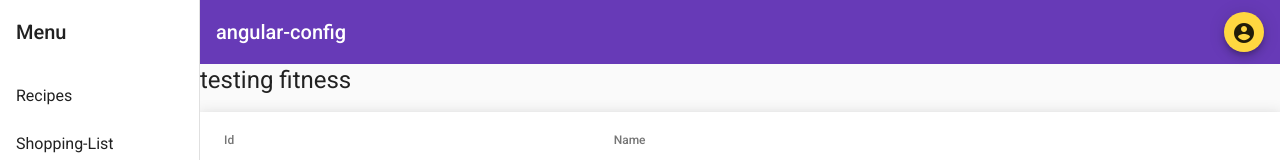
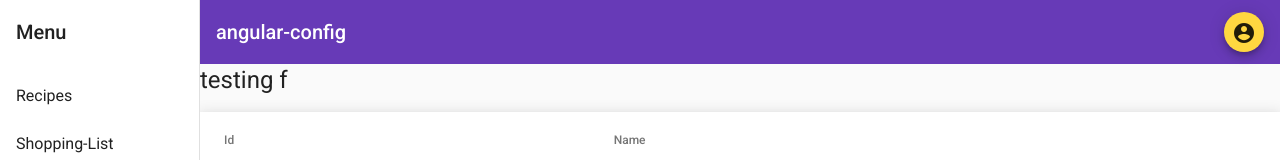
Before and after one commit to IMAnton2/angular-fitness-app, an Angular app: page / in a window 1280 px wide. Shown: the top 160 px of the page. Built offline with nearby package versions, Linux system fonts and the light colour scheme.

Commit message:
1 file modified testing fitness to testing f

```diff
--- a/src/app/main-nav/main-nav.component.html
+++ b/src/app/main-nav/main-nav.component.html
@@ -35,7 +35,7 @@
       </button>
     </mat-toolbar>
     <!-- Add Content Here -->
-    <h1>testing fitness</h1>
+    <h1>testing f</h1>
     <app-app-table></app-app-table>
   </mat-sidenav-content>
 </mat-sidenav-container>
```
